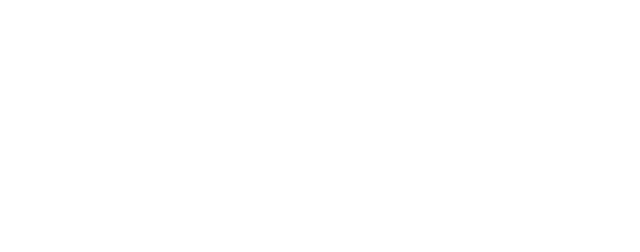
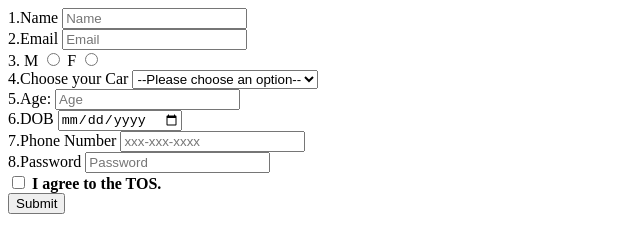
Before and after one commit to acciojob/signup-form-car-ParmarNirbhay, a website: page main.html in a window 1280 px wide. Shown: the whole page, without its empty margins (0-640 px from the left). Drawn offline with Linux system fonts and the light colour scheme.

Commit message:
created a submission

```diff
--- a/main.html
+++ b/main.html
@@ -5,8 +5,55 @@
     <head>
     	<link rel="stylesheet" href="styles.css">
     </head>
-
     <body>
+    	<form id="my-form" method="post">
+    				<div>
+    			<label for="name">1.Name</label>
+    			<input type="text" id="name" placeholder="Name" required>
+    		</div>
+    		<div>
+    			<label for="email">2.Email</label>
+    			<input type="email" id="email" placeholder="Email" required>
+    		</div>
+    		<div>
+    				<!-- 3. -->
+    			 <label for="gender_m">3. M</label>
+    			  <input type="radio" id="gender_m" name="gender" required>
+    			  <label for="gender">F</label>
+    			  <input type="radio" id="gender_f" name="gender" required>
+    		</div>
+    		<div>
+    			<label for="cars">4.Choose your Car</label>
+    			  <select name="cars" id="cars" required>
+    				  <option value="" disabled selected>--Please choose an option--</option>
+    				  <option>BMW</option>
+    				  <option>Audi</option>
+    				  <option>Mercedez</option>
+    			  </select>
+    		</div>
+    		<div>
+    			 <label for="age">5.Age:</label>
+    			 <input type="number" id="age" min="0" placeholder="Age" required >
+    		</div>
+    		<div>
+    			<label for="dob">6.DOB</label>
+    			<input type="date" id="dob" required>
+    		</div>
+    		<div>
+    			 <label for="tel">7.Phone Number</label>
+    			 <input type="tel" name="tel" id="tel" placeholder="xxx-xxx-xxxx">
+    		</div>
+    		<div>
+    			 <label for="password">8.Password</label>
+    			 <input type="password" id="password" placeholder="Password" required>
+    		</div>
+    		<div>
+    			<label for="tos"></label>
+    			<input type="checkbox" name="tos"id="tos"> <b>I agree to the TOS.</b>
+    		<div>
+    			<button type="submit">Submit</button>
+    		</div>
+    	</form>
     	<!-- the entire body must be written by student -->
         <script type="text/javascript" src="./script.js">
     </script>
```
Lines whose indentation alone changed are shown as unchanged.
